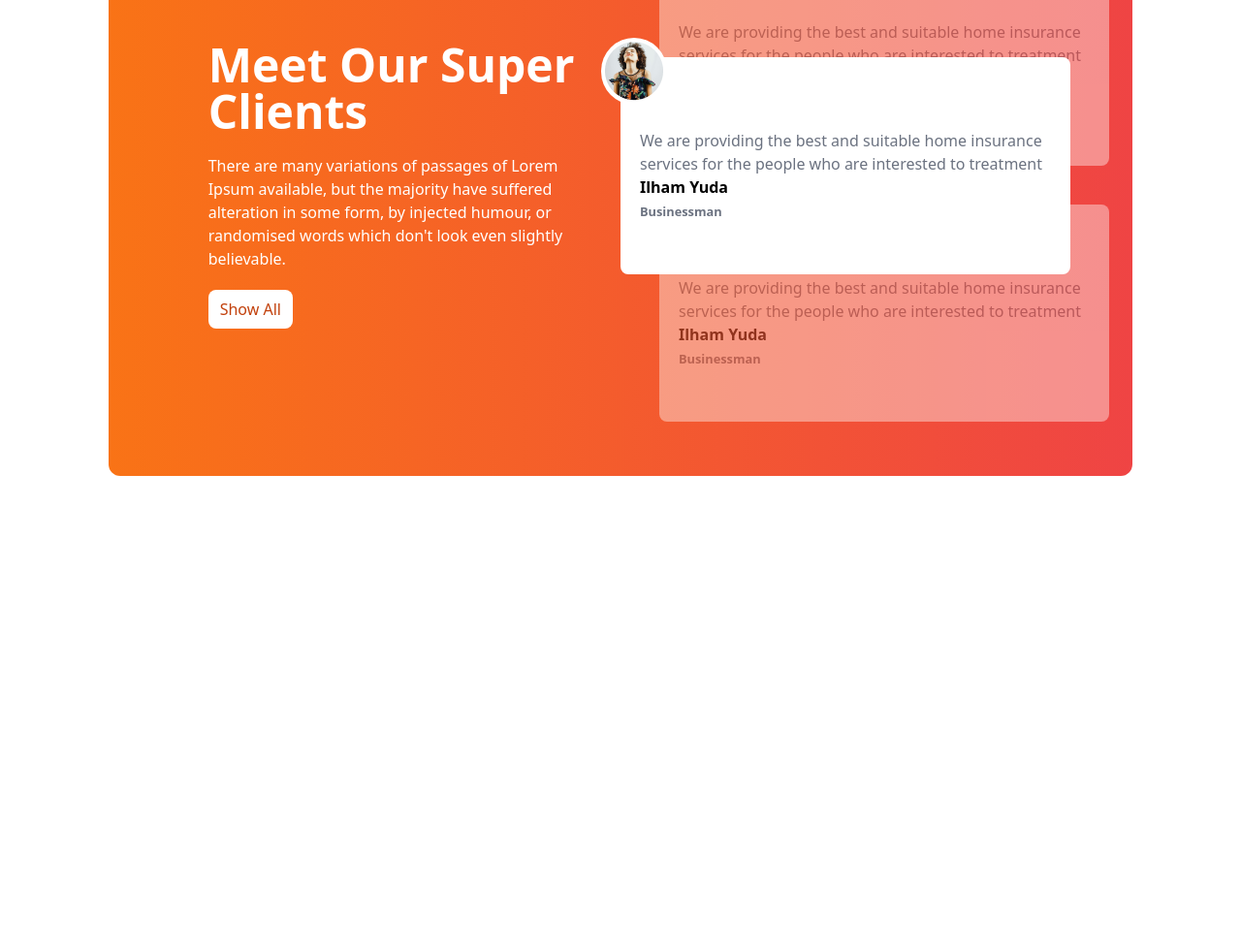
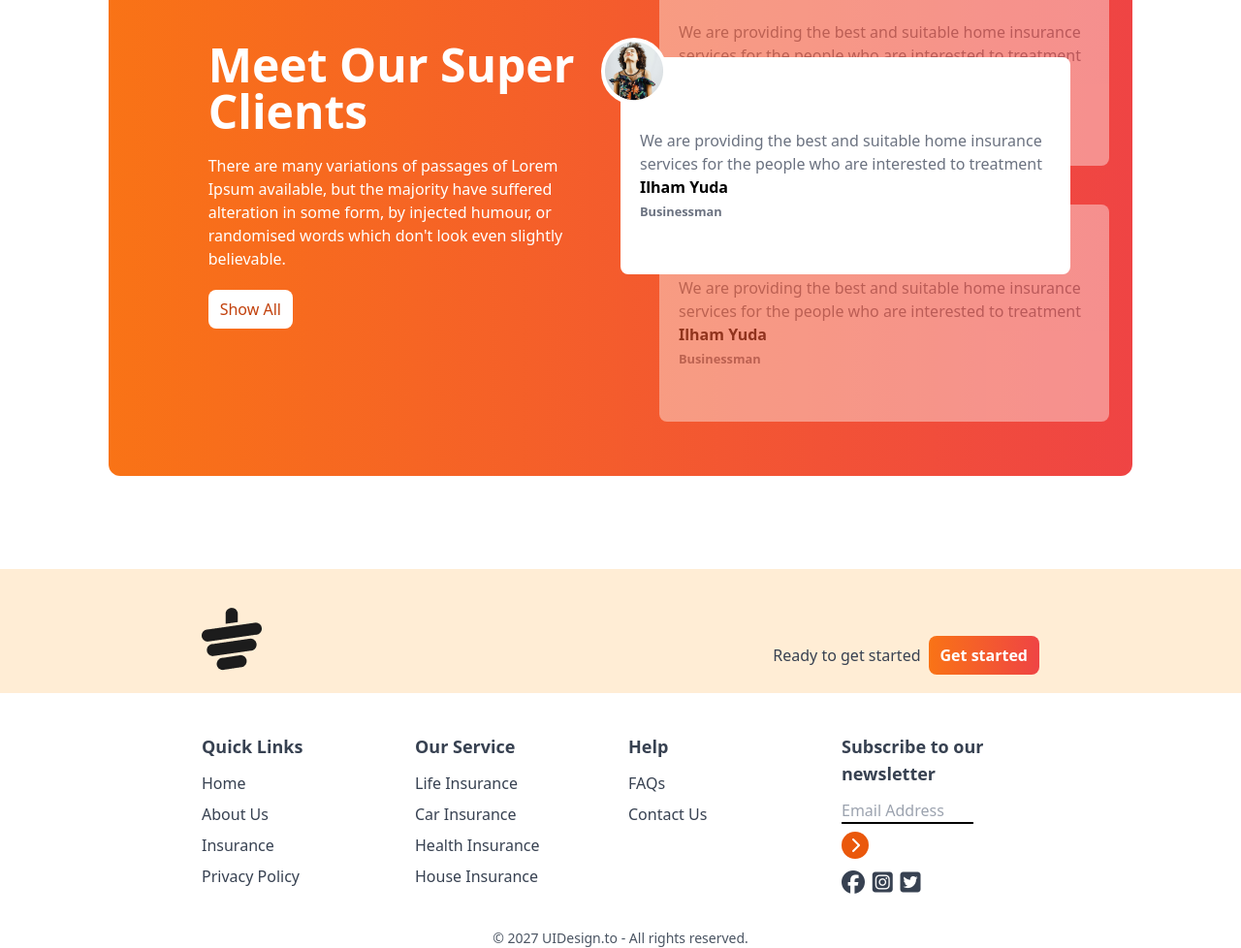
Before and after one commit to dipu004/Tea-House, a plain HTML site: page index.html in a window 1280 px wide. Shown: the part 1946-2924 px from the top of the page at 97% size. Before the commit the page ends 2533 px from the top, so only its background shows below. Drawn offline with nearby package versions, Linux system fonts and the light colour scheme.

Commit message:
complete footer section

```diff
--- a/index.html
+++ b/index.html
@@ -206,6 +206,81 @@
               </div>
           </div>
         </section>
+
+<!-- news-section-Homework -->
+
+
+
+
+<!-- footer-section -->
+
+
     </main>
+
+    <footer class="bg-orange-100 h-32 text-gray-700
+    py-10 px-4 md:px-16">
+    <div class="w-9/12 mx-auto">
+      <!-- logo -->
+       <div class="mb-8 flex justify-between">
+        <img class="mb-8" src="images/cup.png" alt="">
+        <div class="flex items-center gap-2">
+          <h4>Ready to get started</h4>
+          <button class="bg-gradient-to-r from-orange-500 to-red-500 px-3 py-2 rounded-lg text-white font-bold ">Get started</button>
+        </div>
+       </div>
+       <!-- links -->
+        <div class="grid grid-cols-1 md:grid-cols-2 lg:grid-cols-4 gap-4">
+          <!-- first-column -->
+           <div>
+            <h3 class="font-semibold text-lg mb-3">Quick Links</h3>
+            <ul class="space-y-2">
+                 <li><a class="hover:text-orange-600"  href="#">Home</a></li>
+                 <li><a class="hover:text-orange-600"  href="#">About Us</a></li>
+                 <li><a class="hover:text-orange-600"  href="#">Insurance</a></li>
+                 <li><a class="hover:text-orange-600"  href="#">Privacy Policy</a></li>
+            </ul>
+          </div>
+              <!-- second-column -->
+              <div>
+                <h3 class="font-semibold text-lg mb-3">Our Service</h3>
+                <ul class="space-y-2">
+                     <li><a class="hover:text-orange-600"  href="#">Life Insurance</a></li>
+                     <li><a class="hover:text-orange-600"  href="#">Car Insurance</a></li>
+                     <li><a class="hover:text-orange-600"  href="#">Health Insurance</a></li>
+                     <li><a class="hover:text-orange-600"  href="#">House Insurance</a></li>
+                </ul>
+              </div>
+                  <!-- third-column -->
+           <div>
+            <h3 class="font-semibold text-lg mb-3">Help</h3>
+            <ul class="space-y-2">
+                 <li><a class="hover:text-orange-600"  href="#">FAQs</a></li>
+                 <li><a class="hover:text-orange-600"  href="#">Contact Us</a></li>
+            </ul>
+          </div>
+
+          <!-- fourth-column -->
+           <div>
+             <h3 class="font-semibold text-lg mb-3">Subscribe to our newsletter</h3>
+             <div class="flex flex-col space-y-2">
+               <input placeholder="Email Address" type="text" class="bg-transparent border-b-2 border-black w-4/6" />
+               <i class="fa-solid fa-chevron-right
+               w-7 h-7 bg-orange-600 inline-flex rounded-full text-white justify-center items-center"></i>
+               <div class="flex justify-between w-2/5 mb-2 mt-8">
+                <i   class="fa-brands fa-facebook         text-2xl  "></i>
+                <i   class="fa-brands fa-square-instagram text-2xl  "></i>
+                <i   class="fa-brands fa-square-twitter   text-2xl  "></i>
+
+               </div>
+              </div>
+             </div>
+           </div>
+           <div class="text-center pt-4 mt-4">
+            <p class="text-sm text-gray-600">© 2027 UIDesign.to - All rights reserved.</p>
+           </div>
+        </div>
+    </div>
+
+    </footer>
 </body>
 </html>
```
